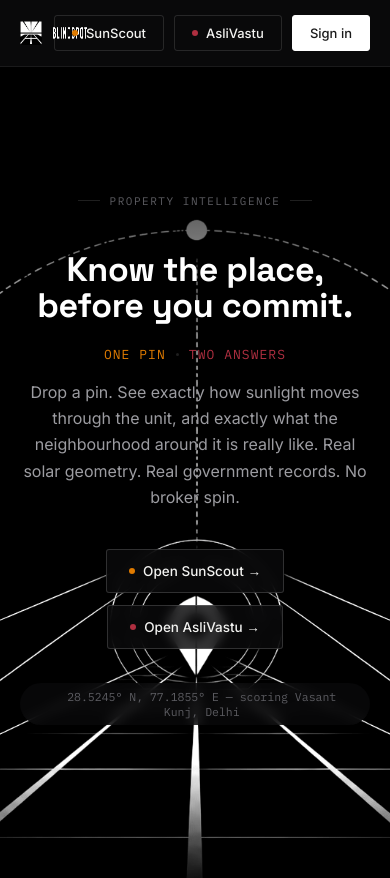
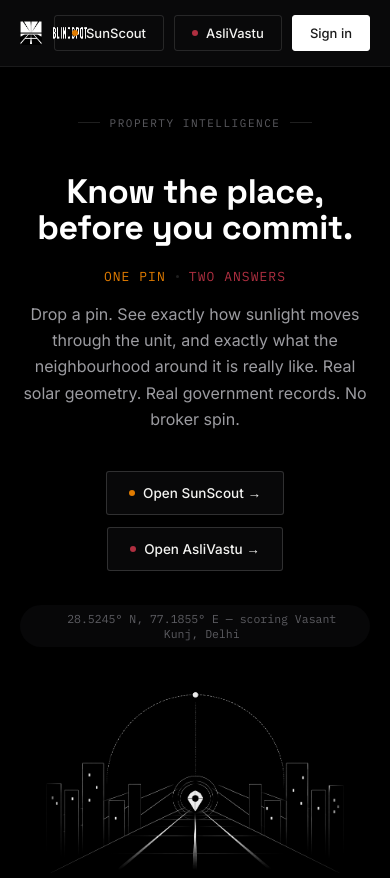
Before and after one commit to BlindSpotCo/BlindSpot, a Next.js app: page / in a window 390 px wide. Shown: the top 878 px of the page. Built offline with nearby package versions, Linux system fonts and the light colour scheme.

Commit message:
Fix mobile hero: wrap headline, unstack scene below text, smaller pin

```diff
--- a/app/globals.css
+++ b/app/globals.css
@@ -72,11 +72,11 @@
   /* ---------- HERO ---------- */
   .hero{
     position:relative;
-    min-height:100vh;
-    padding:118px 0 44px;
+    padding:0 0 48px;
     text-align:center;
     overflow:hidden;
     display:grid;
+    grid-template-columns:minmax(0,1fr);
     background:#000;
   }
   .corner{position:absolute; width:22px; height:22px; opacity:0.35; z-index:3}
@@ -87,16 +87,17 @@
   .corner.br{bottom:26px; right:26px; transform:scale(-1,-1)}
   @media (max-width:700px){ .corner{display:none} }
 
-  /* hero-vignette is now a no-op layer — readability is handled by the single
-     veil painted on .hero-scene-wrap::after below, so the two never stack and
-     double-darken the art. Kept as an empty rule rather than removed so the
-     JSX div doesn't need touching. */
+  /* Light contrast helper behind the headline only — kept deliberately soft
+     so it doesn't crush the sun dot at the top of the arc. Most of the
+     readability now comes from the text-shadow on h1/.hero-sub instead. */
   .hero-vignette{
     grid-row:1; grid-column:1; position:relative; z-index:1; pointer-events:none;
+    background:radial-gradient(ellipse 640px 380px at center 230px, rgba(10,10,11,0.40) 0%, rgba(10,10,11,0.14) 45%, transparent 74%);
   }
 
   .hero-content{
     grid-row:1; grid-column:1; position:relative; z-index:2;
+    padding-top:64px;
   }
 
   .hero-eyebrow{
@@ -110,6 +111,15 @@
     font-size:clamp(34px,5.6vw,58px); line-height:1.06; font-weight:700; max-width:760px;
     margin:0 auto; color:#fff;
     text-shadow:0 2px 28px rgba(0,0,0,0.55);
+  }
+  /* Below ~480px the hard line-break between "place," and "before" no
+     longer fits on its own line at the 34px floor size — that's what was
+     forcing the headline (and, via the grid track it was stretching,
+     everything else in the hero) to overflow the viewport and get clipped
+     on both edges. Let it wrap naturally and drop the size floor a touch. */
+  @media (max-width:480px){
+    .hero h1{ font-size:clamp(28px,9vw,34px) }
+    .hero h1 br{ display:none }
   }
   .hero-tagline{
     font-family:'IBM Plex Mono',monospace; font-size:13px; letter-spacing:0.08em; text-transform:uppercase;
@@ -136,29 +146,44 @@
   .coord-readout .blink{width:5px; height:5px; background:var(--text-dim); animation:blink 1.4s steps(1) infinite}
   @keyframes blink{0%,49%{opacity:1}50%,100%{opacity:0}}
 
-  /* Full-bleed background: the illustration fills the entire hero at full
-     brightness. A single smooth veil (::after) handles text readability —
-     darkest under the nav/headline, easing off through the middle, darkening
-     again into the next section — so the art never dims into a "greyed out"
-     look and can't form a bright box against the (also pure-black) hero. */
+  /* Full-bleed WIDTH, natural aspect HEIGHT: buildings run edge-to-edge
+     like the reference mock, but the art is never object-fit:cover-cropped
+     or stretched to fill 100vh — it scales as one undistorted image at
+     width:100% / height:auto. That keeps the arc's proportions relative to
+     the fixed-width headline identical at every viewport width (the "text
+     fit inside the arc" issue only showed up when cover-cropping let the
+     arc's on-screen size drift independently of the text). A left/right
+     mask fades the outer buildings out before the hard viewport edge —
+     "fade towards the edges" — with no top veil, so the small sun dot
+     stays fully visible; text readability comes from .hero-vignette
+     (soft, localized) plus text-shadow on the headline/sub. */
   .hero-scene-wrap{
-    grid-row:1; grid-column:1; position:absolute; z-index:0;
-    inset:0; overflow:hidden; pointer-events:none;
+    grid-row:1; grid-column:1; position:relative; z-index:0;
+    width:100%; max-width:1452px; margin:0 auto; align-self:start; pointer-events:none;
+    -webkit-mask-image: linear-gradient(to right, transparent 0%, #000 6%, #000 94%, transparent 100%);
+    mask-image: linear-gradient(to right, transparent 0%, #000 6%, #000 94%, transparent 100%);
   }
   .hero-scene-img{
-    width:100%; height:100%; object-fit:cover; object-position:center 40%;
-    display:block; opacity:1;
+    width:100%; height:auto; display:block;
   }
-  .hero-scene-wrap::after{
-    content:''; position:absolute; inset:0; pointer-events:none;
-    background:linear-gradient(to bottom,
-      rgba(0,0,0,0.72) 0%,
-      rgba(0,0,0,0.30) 17%,
-      rgba(0,0,0,0) 42%,
-      rgba(0,0,0,0) 88%,
-      rgba(0,0,0,0.45) 100%);
+
+  /* On mobile the headline/paragraph wrap into a much taller stack, while
+     the illustration (a wide landscape scene) scales down to almost nothing
+     tall at narrow widths — layering them in the same grid cell like desktop
+     no longer lines the pin/arc up with the text, it just collides with
+     whatever text happens to sit at that height. So below 640px we stop
+     stacking them: the scene drops out of the grid into normal flow, below
+     all the text/CTAs, sized down (smaller pin, as asked) instead of
+     overlapping it. */
+  @media (max-width:640px){
+    .hero{ display:block; padding-top:40px }
+    .hero-vignette{ display:none }
+    .hero-content{ position:relative; padding-top:0 }
+    .hero-scene-wrap{
+      position:relative; grid-row:auto; grid-column:auto;
+      max-width:78%; margin:36px auto 0; opacity:0.92;
+    }
   }
-  @media (max-width:820px){ .hero-scene-img{ object-position:center 44% } }
 
   @media (prefers-reduced-motion: reduce){
     .coord-readout .blink, .pcard-tag .dot{animation:none !important}
--- a/app/page.js
+++ b/app/page.js
@@ -127,7 +127,7 @@
 
         <div className="wrap hero-content">
           <span className="hero-eyebrow">Property Intelligence</span>
-          <h1>Know the place,<br/>before you commit.</h1>
+          <h1>Know the place, <br/>before you commit.</h1>
           <p className="hero-tagline"><span className="seg sun">One pin</span><span className="sep"></span><span className="seg slate">Two answers</span></p>
           <p className="hero-sub">Drop a pin. See exactly how sunlight moves through the unit, and exactly what the neighbourhood around it is really like. Real solar geometry. Real government records. No broker spin.</p>
           <div className="hero-ctas">
```
